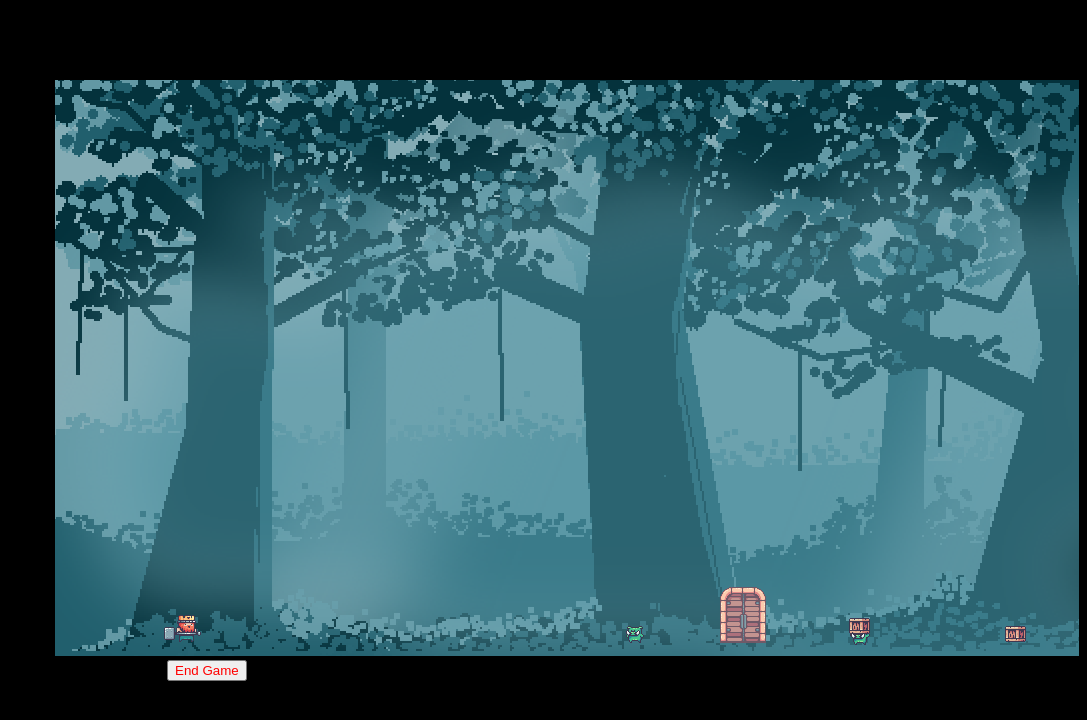
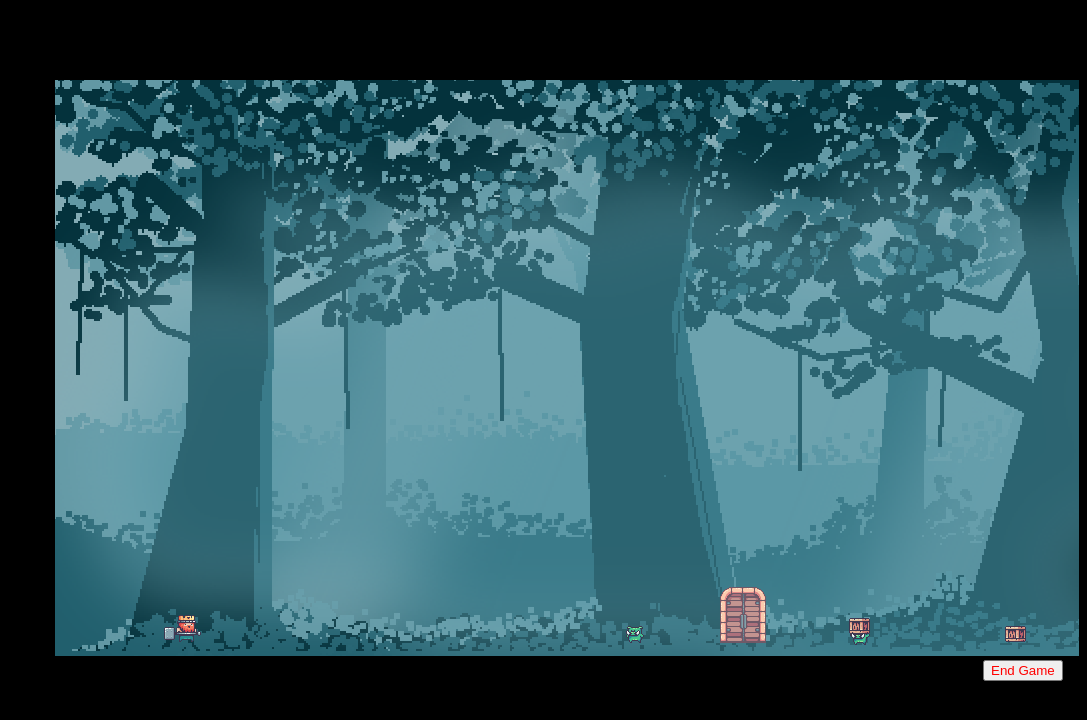
Before and after one commit to andrewdiaz20/project1.js, a website: page index.html in a window 1280 px wide. Shown: the whole page, without its empty margins (193-1280 px from the left). Drawn offline with Linux system fonts and the light colour scheme.

Commit message:
endgame button changes

```diff
--- a/index.html
+++ b/index.html
@@ -14,7 +14,7 @@
         }
     </style>
     <canvas></canvas>
-    <a class="decor" href="http://127.0.0.1:5500/gameover.html"><button>End Game</button></a>
+    <a class="endgame" href="http://127.0.0.1:5500/gameover.html"><button>End Game</button></a>
 
     <script src ="index.js"></script>
 </body>
--- a/index.js
+++ b/index.js
@@ -67,7 +67,7 @@ class Player extends Sprite{
         super({imageSrc, frameRate})
         this.position = {
             x: 100,
-            y: 100,
+            y: 400,
         }
         this.velocity = {
             x:0,
@@ -90,7 +90,9 @@ class Player extends Sprite{
     }
 }
 
+class endGame{
 
+}
 
 //stored background image//
 const backgroundLevel1 = new Sprite({
@@ -185,7 +187,7 @@ const keys = {
 }
 
 
-//invoking images//
+//running the image//
 function animate(){
     window.requestAnimationFrame(animate)
 
--- a/style.css
+++ b/style.css
@@ -9,9 +9,10 @@ body {
     margin-right: 10vh;
     width: 800px;
 }
-.decor{
+.endgame{
     color: red;
-
+    padding-left: 51em;
+    padding-bottom: 8em;
 }
 .startbutton {
     color: cyan;
```
